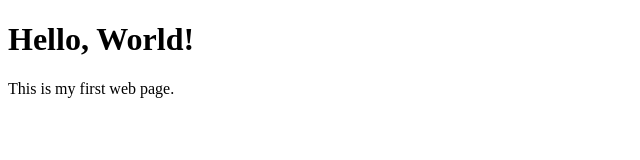
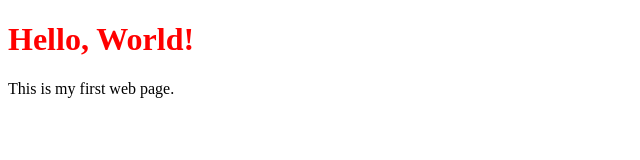
Before and after one commit to tanker428/example, a plain HTML site: page index.html in a window 1280 px wide. Shown: the whole page, without its empty margins (0-640 px from the left). Drawn offline with Linux system fonts and the light colour scheme.

Commit message:
色の変更

```diff
--- a/index.html
+++ b/index.html
@@ -4,7 +4,7 @@
     <title>My First Web Page</title>
 </head>
 <body>
-    <h1>Hello, World!</h1>
+    <h1 style="color: red;">Hello, World!</h1>
     <p>This is my first web page.</p>
 </body>
 </html>
```
